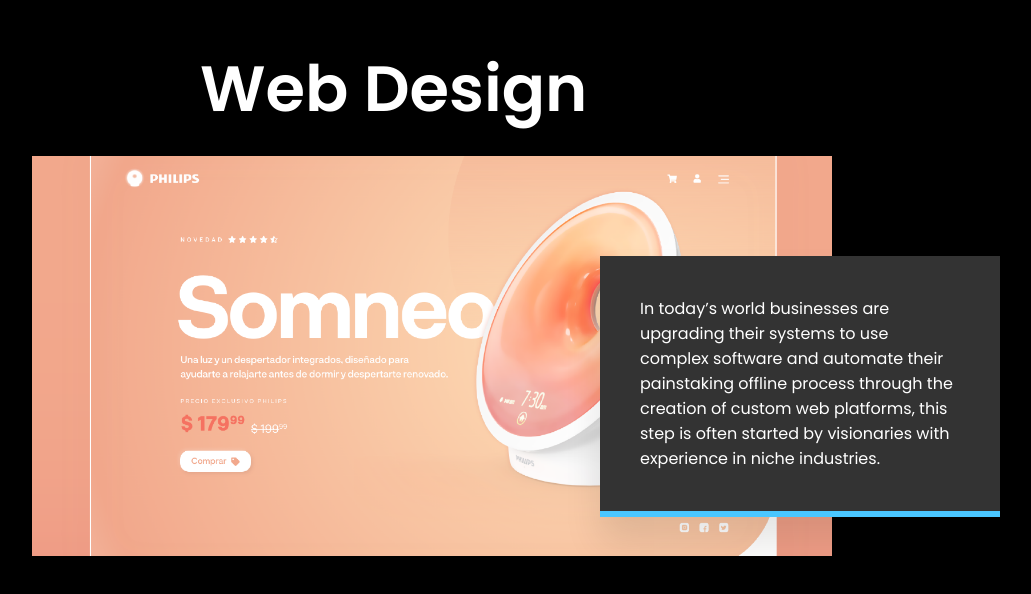
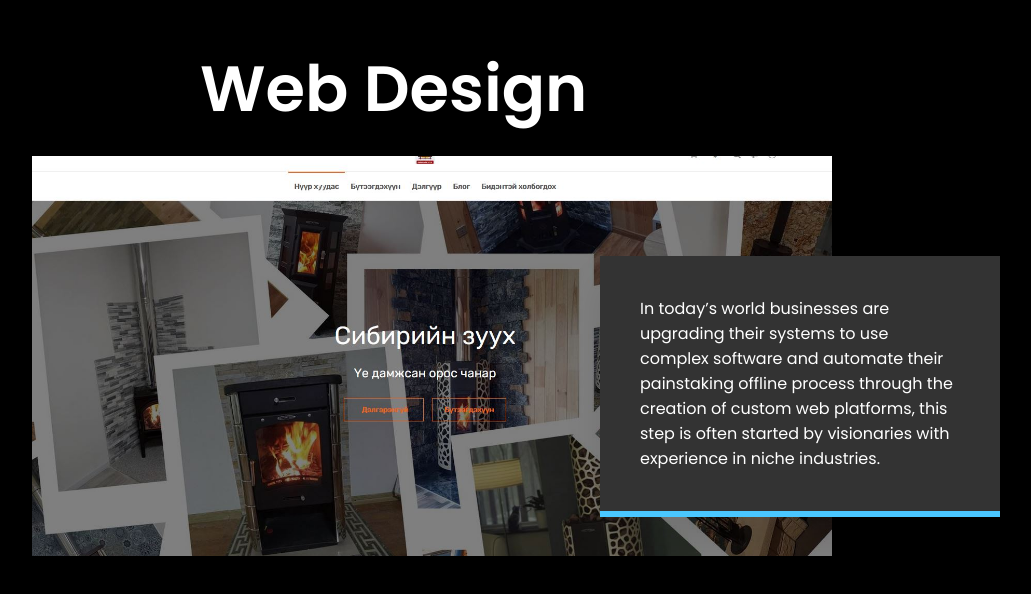
Before and after one commit to anxalivn/NaguWeb, a website: page index.html in a window 1280 px wide. Shown: the part 3889-4483 px from the top of the page, without its empty margins (140-1171 px from the left). Drawn offline with Linux system fonts and the light colour scheme; a script that the page names is missing.

Commit message:
Update index.html

```diff
--- a/index.html
+++ b/index.html
@@ -81,7 +81,7 @@
                 <h2 lax_preset_fadeOut:236.75:0 lax_preset_scaleIn:236.75:0.6">Web Design</h2>
                  <div class="container">
                      <div class="imgBx">
-                            <img src="img/webdesign.png">
+                            <img src="img/3.jpg">
                         </div>
                          <div class="content">
                             <p>In today’s world businesses are upgrading their systems to use
```
